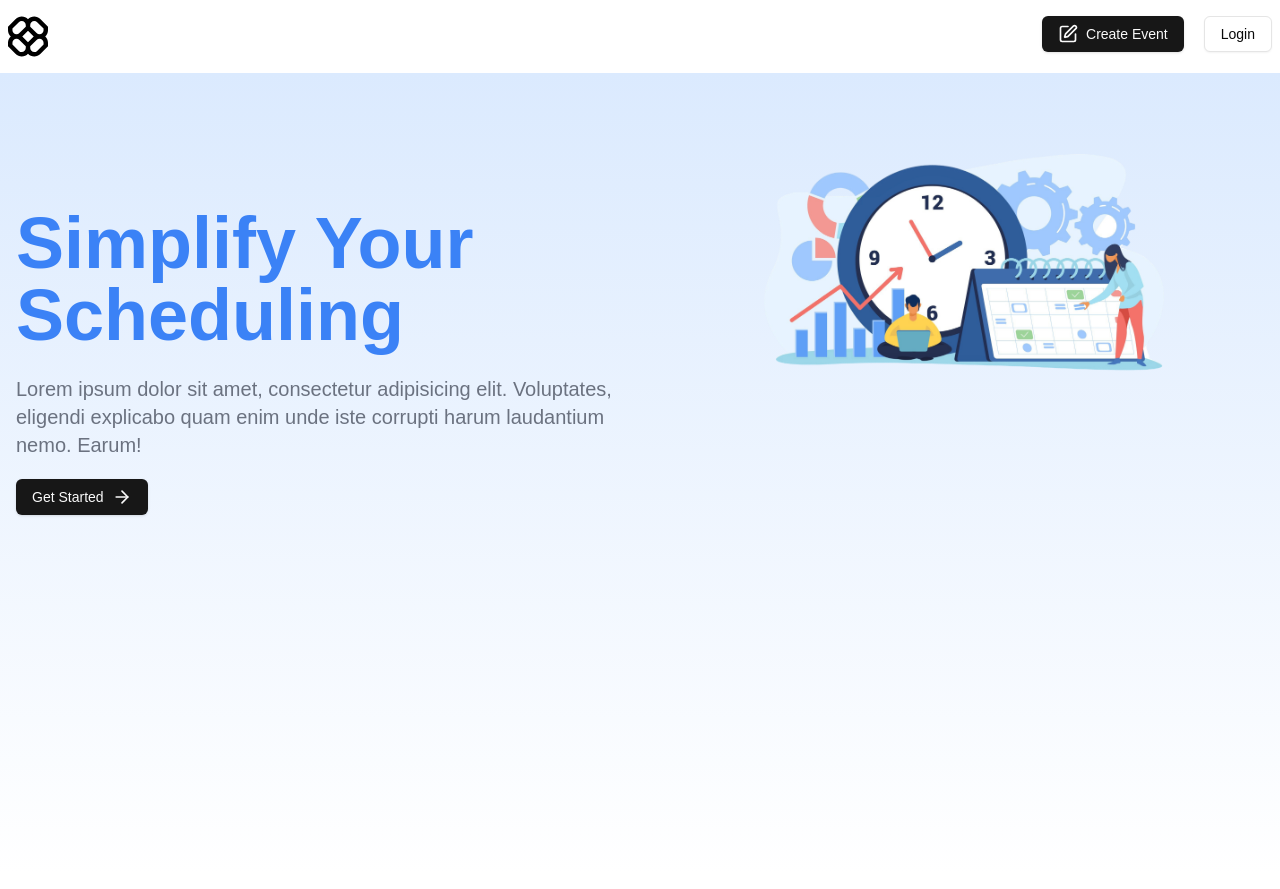
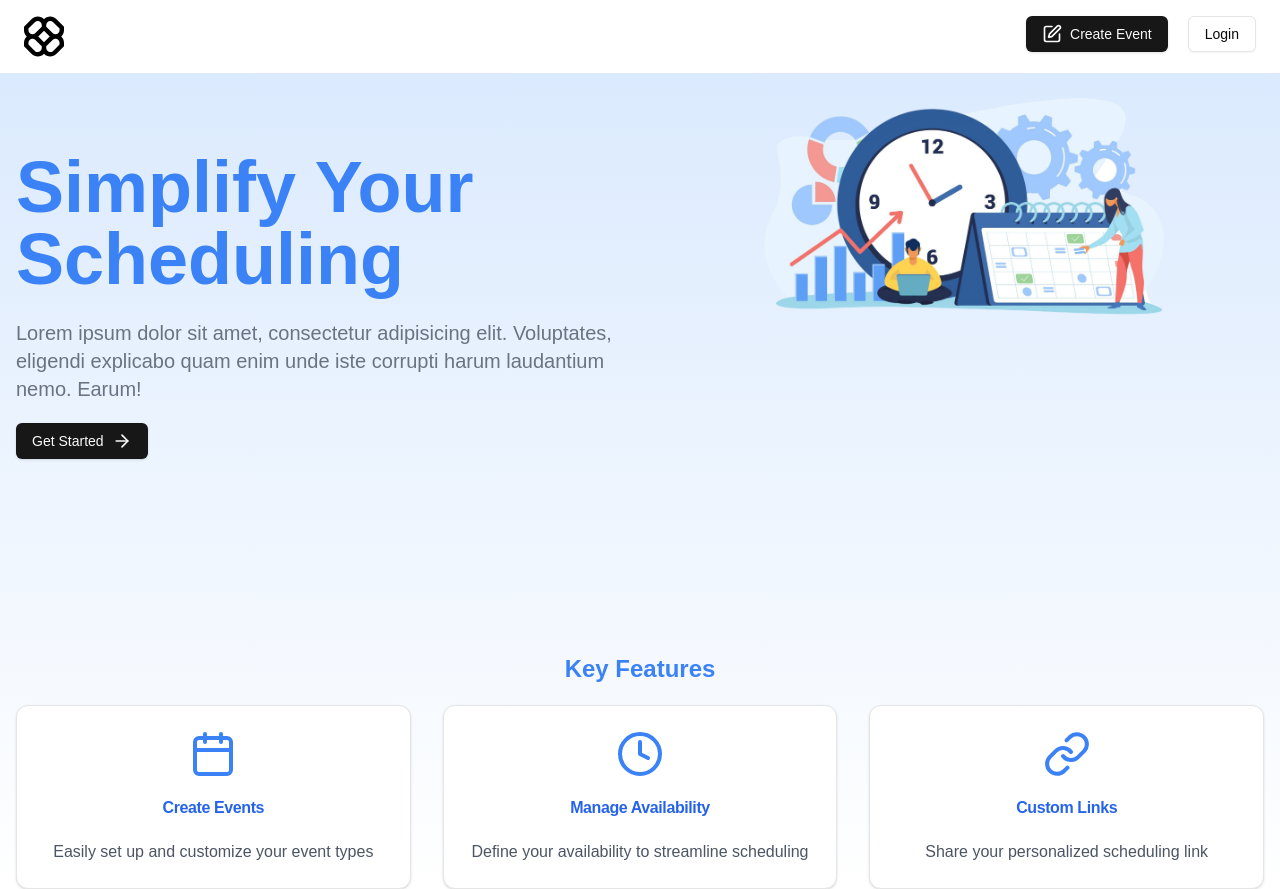
Before and after one commit to masudfcs1/Full-Stack-Calendly_Clone-Project-NextJS-NeonDB-Clerk, a Next.js app: page / in a window 1280 px wide. Built offline with nearby package versions, Linux system fonts and the light colour scheme; no server answers.

Commit message:
keyfeatures add and landing page update

```diff
--- a/app/page.js
+++ b/app/page.js
@@ -1,11 +1,49 @@
+import KeyFeatures from "@/components/keyFeatures/keyFeatures";
 import LandingPage from "@/components/landingPage/landingPage";
-import { Button } from "@/components/ui/button";
+import { Calendar, Clock, LinkIcon } from "lucide-react";
 
 export default function Home() {
+
+  const features = [
+    {
+      icon: Calendar,
+      title: "Create Events",
+      description: "Easily set up and customize your event types",
+    },
+    {
+      icon: Clock,
+      title: "Manage Availability",
+      description: "Define your availability to streamline scheduling",
+    },
+    {
+      icon: LinkIcon,
+      title: "Custom Links",
+      description: "Share your personalized scheduling link",
+    },
+  ];
+
+  const howItWorks = [
+    { step: "Sign Up", description: "Create your free Schedulrr account" },
+    {
+      step: "Set Availability",
+      description: "Define when you're available for meetings",
+    },
+    {
+      step: "Share Your Link",
+      description: "Send your scheduling link to clients or colleagues",
+    },
+    {
+      step: "Get Booked",
+      description: "Receive confirmations for new appointments automatically",
+    },
+  ];
+
+
   return (
     <>
       <div>
         <LandingPage/>
+        <KeyFeatures features={features}/>
       </div>
     </>
   );
--- a/components/header.jsx
+++ b/components/header.jsx
@@ -6,7 +6,7 @@ import UserMenu from './userMenu'
 
 const Header = () => {
   return (
-    <>
+    <div className='container mx-auto px-4'>
       <div className='flex justify-between px-2 py-4 '>
         <Link href='/'>
           <svg id="logo-88" width="40" height="41" viewBox="0 0 40 41" fill="none" xmlns="http://www.w3.org/2000/svg">
@@ -31,7 +31,7 @@ const Header = () => {
 
         </div>
       </div>
-    </>
+    </div>
   )
 }
 
--- /dev/null
+++ b/components/keyFeatures/keyFeatures.jsx
@@ -0,0 +1,34 @@
+import React from 'react'
+import {
+    Card,
+    CardContent,
+    CardDescription,
+    CardFooter,
+    CardHeader,
+    CardTitle,
+} from "@/components/ui/card"
+
+const KeyFeatures = ({ features }) => {
+
+    return (
+        <div className='container mx-auto px-4'>
+            <h1 className='text-2xl text-center font-semibold text-blue-500 py-5'>Key Features</h1>
+            <div className='grid grid-cols-1 md:grid-cols-3 gap-8'>
+                {features.map((feature) => (
+                    <Card>
+                        <CardHeader>
+                            <feature.icon className="w-12 h-12 text-blue-500 mb-4 mx-auto" />
+                            <CardTitle className='text-center text-blue-600'>{feature?.title}</CardTitle>
+                        </CardHeader>
+                        <CardContent>
+                            <p className='text-center text-gray-600'>{feature?.description} </p>
+                        </CardContent>
+                    </Card>
+                ))}
+            </div>
+        </div>
+    )
+
+}
+
+export default KeyFeatures
--- a/components/landingPage/landingPage.jsx
+++ b/components/landingPage/landingPage.jsx
@@ -6,7 +6,7 @@ import { Button } from '../ui/button'
 
 const LandingPage = () => {
     return (
-        <main className='container mx-auto px-4 py-16'>
+        <main className='container mx-auto px-4 py-2'>
             <div className='flex md:flex-row items-center justify-between gap-12 mb-24'>
                 <div className='md:w-1/2'>
                     <h1 className='text-7xl font-extrabold text-blue-500 pb-6'>Simplify Your Scheduling</h1>
```
